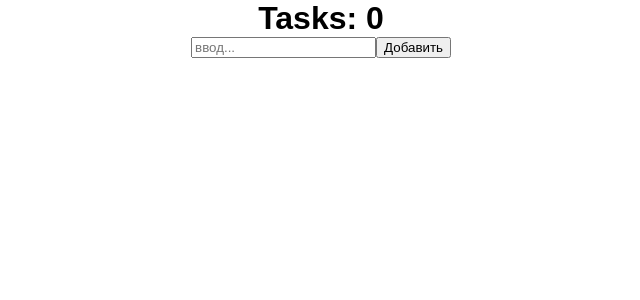
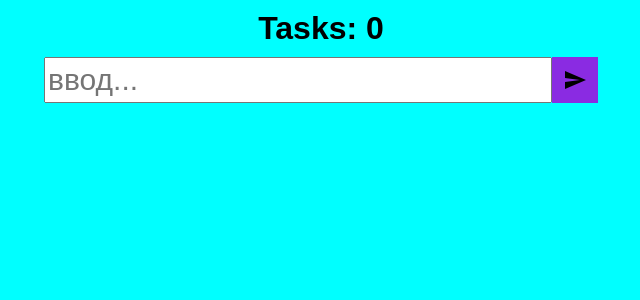
Before and after one commit to Xthani/ToDoList, a React (Create React App) app: page / in a window 1280 px wide. Shown: the top 300 px of the page, without its empty margins (319-959 px from the left). Built offline with nearby package versions, Linux system fonts and the light colour scheme.

Commit message:
добавлена форма редактирования

```diff
--- a/src/components/EditForm/EditForm.jsx
+++ b/src/components/EditForm/EditForm.jsx
@@ -5,12 +5,13 @@ import { editTask } from "../../store/actions";
 
 const EditForm = () => {
 
-    const state = useSelector(state => state.todos.editedTodo)
-    const [userInput, setUserInput] = useState(state.task);
+    const { editedTodo, todosData } = useSelector(state => state.todos)
+    const [userInput, setUserInput] = useState(editedTodo.task);
 
     const dispatch = useDispatch()
-    const handleAdd = (value) => {
-        dispatch(editTask({ task: value, id: Date.now(), isCompleted: false, itemEdit: false }))
+
+    const handleEdit = (value) => {
+        dispatch(editTask({ ...editedTodo, task: value }, todosData))
         setUserInput("")
     }
 
@@ -19,25 +20,22 @@ const EditForm = () => {
         setUserInput(value)
     }
 
-    // отлавливает нажатие кнопки Enter и вызывает hendleSubmit(e)
+    // отлавливает нажатие кнопки Enter
     const handleKeyPress = ({ key }) => {
         if (key === 'Enter') {
-            handleAdd(userInput)
+            handleEdit(userInput)
         }
     }
 
     return (
-        <div>
+        <div className="edit_form_wrapper">
             <input
+                className="inputData"
                 value={userInput}
                 type="text"
                 onChange={handleChange}
-                onKeyDown={handleKeyPress}
-                placeholder="Введите изменения"
-            />
-            <button
-                onClick={() => handleAdd(userInput)}
-            >редактировать</button>
+                onKeyDown={handleKeyPress} />
+            <button onClick={() => handleEdit(userInput)}>редактировать</button>
         </div >
     )
 }
--- a/src/components/ToDoForm/ToDoForm.jsx
+++ b/src/components/ToDoForm/ToDoForm.jsx
@@ -1,6 +1,7 @@
 import { useState } from 'react';
 import { useDispatch } from 'react-redux'
 import { addTodo } from '../../store/actions';
+import SendIcon from '@material-ui/icons/Send';
 
 const ToDoForm = () => {
     const [userInput, setUserInput] = useState('');
@@ -24,19 +25,22 @@ const ToDoForm = () => {
     }
 
     return (
-        <>
+        <div className='todoform_wrapper' >
             <div className="container">
-                <input
-                    // className={editTaskForm ? 'inputData' : 'editData'}
-                    value={userInput}
-                    type='text'
-                    onChange={handleChange}
-                    onKeyDown={handleKeyPress}
-                    placeholder='ввод...'
-                />
-                <button onClick={() => handleAdd(userInput)}>Добавить</button>
+                <div className='send_form_wrapper' >
+                    <input
+                        className='inputData'
+                        value={userInput}
+                        type='text'
+                        onChange={handleChange}
+                        onKeyDown={handleKeyPress}
+                        placeholder='ввод...' />
+                    <SendIcon
+                        className='sendicon'
+                        onClick={() => handleAdd(userInput)} />
+                </div>
             </div>
-        </>
+        </div>
 
     )
 }
--- /dev/null
+++ b/src/components/ToDoList/EditBtn.jsx
@@ -0,0 +1,21 @@
+import React from "react";
+import EditIcon from '@material-ui/icons/Edit';
+import CheckIcon from '@material-ui/icons/Check';
+
+const EditBtn = ({ item, editForm }) => {
+    return (
+        <>
+            {
+                item.itemEdit ?
+                    <CheckIcon
+                        className="editicon"
+                        onClick={() => editForm(item)} /> :
+                    <EditIcon
+                        className="editicon"
+                        onClick={() => editForm(item)} />
+            }
+        </>
+    )
+}
+
+export default EditBtn;
--- a/src/components/ToDoList/ToDoList.jsx
+++ b/src/components/ToDoList/ToDoList.jsx
@@ -1,38 +1,50 @@
 import React from "react";
 import DeleteIcon from '@material-ui/icons/Delete';
-import EditIcon from '@material-ui/icons/Edit';
+import CheckBoxOutlineBlankIcon from '@material-ui/icons/CheckBoxOutlineBlank';
+import CheckBoxIcon from '@material-ui/icons/CheckBox';
 import EditForm from "../EditForm/EditForm";
+import EditBtn from "./EditBtn";
+import { useSelector } from "react-redux";
 
-
-const ToDoList = ({ data, handleDelete, toggleTask, editForm }) => {
+const ToDoList = ({ data, handleDelete, toggleTask, editForm, taskEdit }) => {
 
     return (
-        <div className="task_wrapper">
-            <ul  >
-                {data.length != 0 && data.map(item => (
-                    <li
-                        className={item.isCompleted ? "item-text strike" : "item-text"}
-                    >
-                        {item.task}
-                        <DeleteIcon
-                            className="deleteicon"
-                            onClick={() => handleDelete(item.id)}
-                        />
-                        <EditIcon
-                            className="editicon"
-                            onClick={() => editForm(item)}
-                        />
-                        <input
-                            className="checkbox"
-                            type="checkbox"
-                            onClick={() => toggleTask(item.id)}
-                        />
-                        {item.itemEdit ? < EditForm /> : null}
-                    </li>
-                ))}
-            </ul>
+        <div className="todolist_wrapper" >
+            <div className="container">
+                <div>
+                    {!!data.length && data.map(item => (
+                        <div key={item.id} className={item.isCompleted ? "item-text strike" : "item-text"}>
 
+                            <div className="task_text_wrapper" >
+                                {item.itemEdit ? < EditForm taskEdit={taskEdit} item={item} /> :
+                                    <p className="task_text" >{item.task}</p>}
+                            </div>
 
+                            <div className="icon_wrapper" >
+
+                                {item.isCompleted ? null :
+                                    <EditBtn
+                                        item={item}
+                                        editForm={editForm} />}
+
+                                {item.isCompleted ?
+                                    <CheckBoxIcon
+                                        className="checkbox"
+                                        onClick={() => toggleTask(item.id)} /> :
+                                    <CheckBoxOutlineBlankIcon
+                                        className="checkbox"
+                                        onClick={() => toggleTask(item.id)} />}
+
+                                <DeleteIcon
+                                    className="deleteicon"
+                                    onClick={() => handleDelete(item.id)} />
+
+                            </div>
+
+                        </div>
+                    ))}
+                </div>
+            </div>
         </div>
     )
 }
--- a/src/store/actions.js
+++ b/src/store/actions.js
@@ -1,7 +1,11 @@
 import { ADD_TODO, DELETE_TODO, TOGGLE_TODO, EDIT_TODO, EDIT_TASK, SAVE_TODO } from "./types";
 
 
-export const addTodo = (newTask) => ({ type: ADD_TODO, payload: newTask });
+export const addTodo = (newTask) => {
+    return (
+        { type: ADD_TODO, payload: newTask }
+    )
+};
 export const deleteTodo = (payload, data) => {
     return (
         {
@@ -26,11 +30,10 @@ export const editTodo = (payload, data) => {
         }
     )
 }
+
 export const saveTodo = (editedTodo) => ({ type: SAVE_TODO, payload: editedTodo })
-export const editTask = (newTask) => {
-    return (
-        {
-            type: EDIT_TASK,
-            payload: newTask
-        })
-};
+
+export const editTask = (editedToDo, todos) => ({
+    type: EDIT_TASK,
+    payload: todos.map(item => item.id == editedToDo.id ? editedToDo : item)
+})
--- a/src/store/todosReduser.js
+++ b/src/store/todosReduser.js
@@ -19,6 +19,7 @@ export const todosReduser = (state = INIT_STATE, action) => {
             return { ...state, editedTodo: action.payload }
         case EDIT_TASK:
             return { ...state, todosData: action.payload }
+
         default:
             return state;
     }
--- a/src/style/style.css
+++ b/src/style/style.css
@@ -1,35 +1,102 @@
+/* общие стили */
 *{
     margin: 0;
     text-decoration: none;
     font-family: sans-serif;
+    list-style-type: none;
+}
+body {
+    background-color: aqua;
 }
 .container {
+    width: 840px;
+    margin-left: auto;
+    margin-right: auto;
+}
+h1 {
+    margin: 10px;
     text-align: center;
 }
-.task_wrapper{
+button{
+    cursor: pointer;
+}
+
+/* ToDoForm */
+.todoform_wrapper {
     margin: 10px;
+    text-align: center;
 }
+.send_form_wrapper{
+    display: flex;
+    justify-content: center;
+}
+.inputData{
+    width: 500px;
+    min-height: 40px;
+    font-size: 30px;
+}
+.sendicon {
+    background-color: rgb(138, 43, 226);
+    cursor: pointer;
+    padding: 11px;
+}
+.sendicon:hover {
+    background-color: rgb(205, 180, 228);
+}
+
+/* ToDoList */
+
 .item-text {
-    background-color: rgb(255, 0, 98);
+    background-color: rgb(235, 29, 108);
+    margin: 5px 0 5px 0 ;
+    display: flex;
+    justify-content: space-between;
+    border-radius: 15px;
 }
 .strike{
     background-color: rgb(155, 90, 115);
     text-decoration: line-through;
 }
+.task_text {
+    font-size: 30px;
+}
+.icon_wrapper {
+    display: flex;
+    align-items: center;
+    padding: 7px;
+}
+.task_text_wrapper {
+    display: flex;
+    align-items: center;
+    padding: 7px 0 7px 15px;
+}
 
+/* icons */
 .editicon, .deleteicon, .checkbox {
     border-radius: 50px;
     padding: 10px;
     margin: 5px;
-    background-color: blue;
+    background-color: rgb(0, 255, 200);
+    cursor: pointer;
+}
+.editicon:hover {
+    background-color: rgb(16, 121, 98);
+}
+.deleteicon {
+    background-color: rgb(226, 43, 43);
+}
+.deleteicon:hover{
+    background-color: rgb(87, 13, 13);
+}
+.checkbox{
+    background-color: bisque;
+}
+.checkbox:hover{
+    background-color: rgb(168, 134, 93);
 }
 
-.deleteicon {
-    background-color: blueviolet;
+
+/* EditForm */
+.edit_form_wrapper {
+    display: flex;
 }
-.inputData{
-    background-color: blue;
-}
-.editData {
-    background-color: brown;
-}
```
Also changed, not shown: src/App.js (+3 -7 lines).
